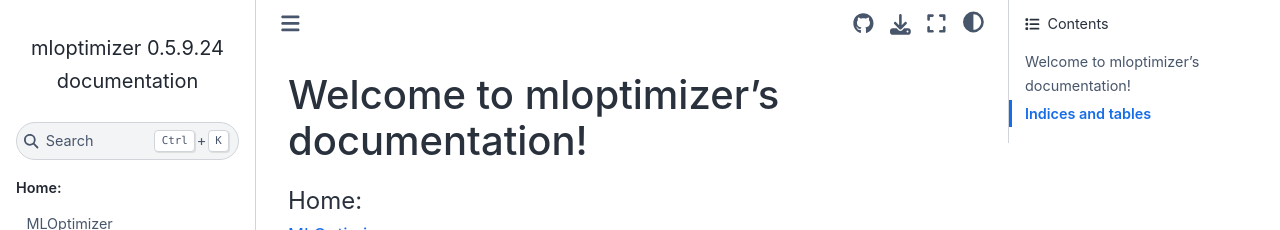
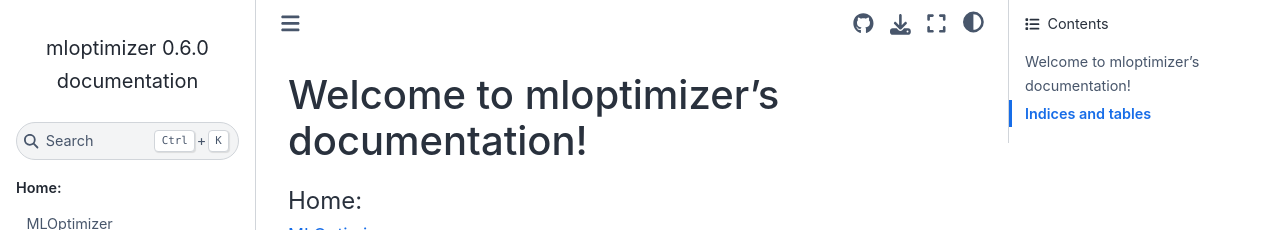
Before and after one commit to Caparrini/mloptimizer, a Sphinx documentation site: the page built from docs/index.rst, in a window 1280 px wide. Shown: the top 230 px of the page. Built offline with Sphinx 7.4.7 and the Sphinx Book theme 1.1.4, drawn with Linux system fonts in a browser that asks for light colours; pages that are not in the unit, such as notebooks, are missing from menus.

Commit message:
mod: version 0.6.0

```diff
--- a/docs/conf.py
+++ b/docs/conf.py
@@ -14,7 +14,7 @@ sys.path.insert(0, os.path.abspath('..'))
 project = 'mloptimizer'
 copyright = '2023, Antonio Caparrini'
 author = 'Antonio Caparrini'
-release = '0.5.9.24'
+release = '0.6.0'
 
 # -- General configuration ---------------------------------------------------
 # https://www.sphinx-doc.org/en/master/usage/configuration.html#general-configuration
--- a/setup.py
+++ b/setup.py
@@ -24,7 +24,7 @@ setup(
     # For a discussion on single-sourcing the version across setup.py and the
     # project code, see
     # https://packaging.python.org/guides/single-sourcing-package-version/
-    version="0.5.9.24",  # Required
+    version="0.6.0",  # Required
     # This is a one-line description or tagline of what your project does. This
     # corresponds to the "Summary" metadata field:
     # https://packaging.python.org/specifications/core-metadata/#summary
```
